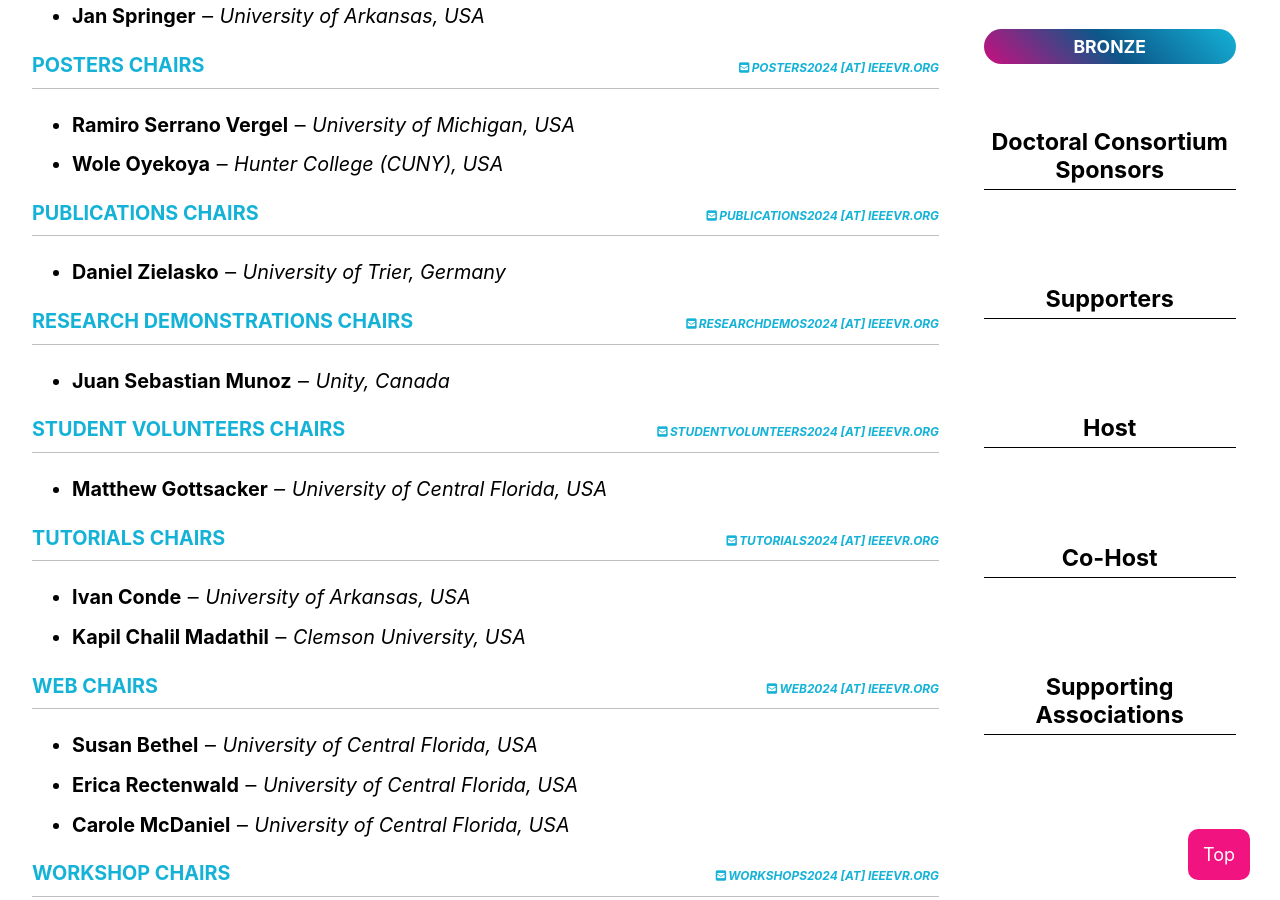
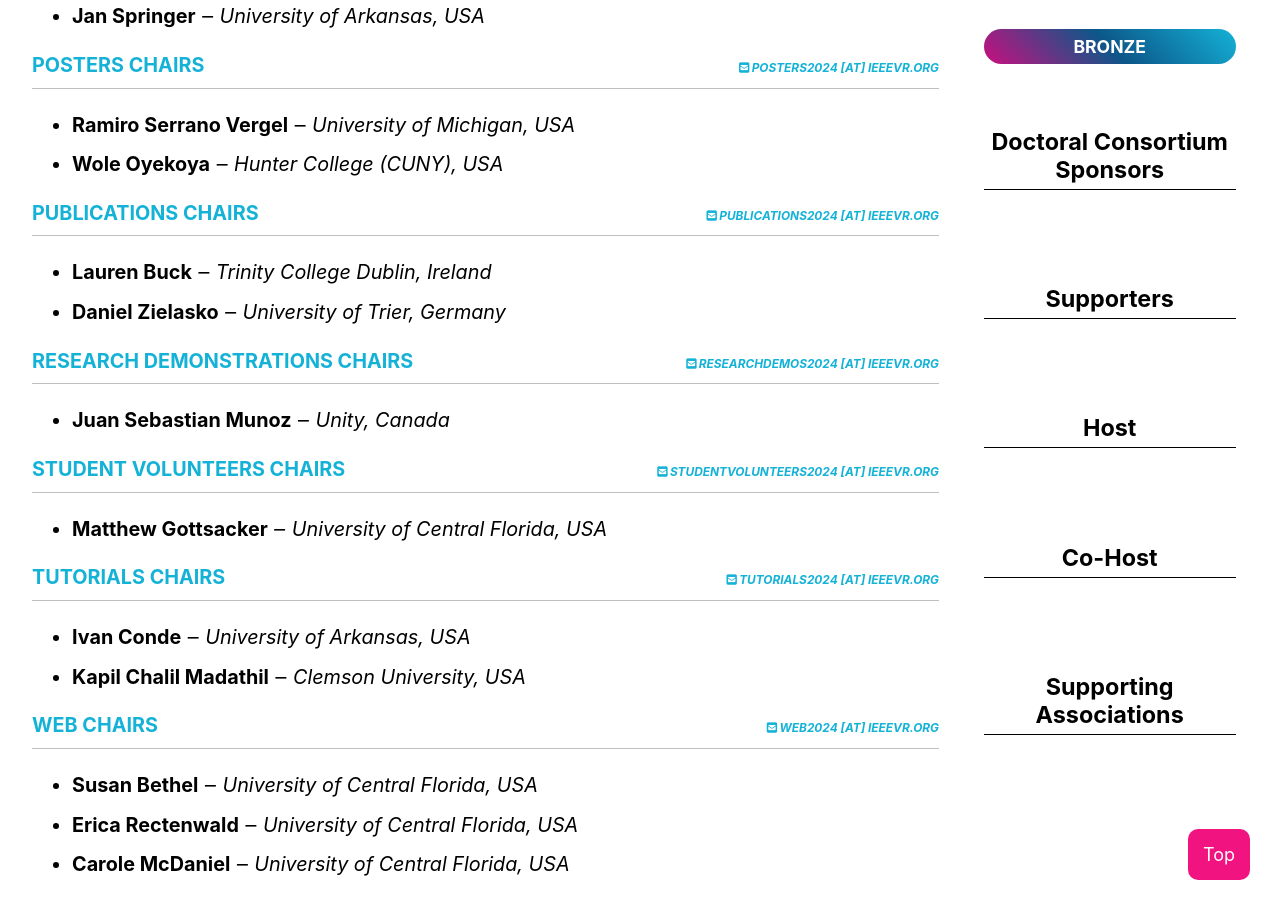
Before and after one commit to ieeevr/2024, a Jekyll site: the page built from committees/conference-committee/index.md, in a window 1280 px wide and 900 px high, scrolled down 1125 px. Built offline with Jekyll 4.4.1, drawn with Linux system fonts in a browser that asks for light colours; cached includes are drawn as plain includes; nearby versions of some CDN libraries.

Commit message:
Update index.md
Publications Chair Addition

```diff
--- a/committees/conference-committee/index.md
+++ b/committees/conference-committee/index.md
@@ -40,6 +40,7 @@ title_separator: "|"
 <div>
 	<h2>Publications Chairs <div class="floatRight"><i class="fas fa-fw fa-envelope-square emailIconSm" style=""></i><i class="emailTextSm">publications2024 [at] ieeevr.org</i></div></h2>
 	<ul>
+		<li><span class="bold">Lauren Buck</span> &#x2012; <i>Trinity College Dublin, Ireland</i></li>
 		<li><span class="bold">Daniel Zielasko</span> &#x2012; <i>University of Trier, Germany</i></li>
 	</ul>
 </div>
```
